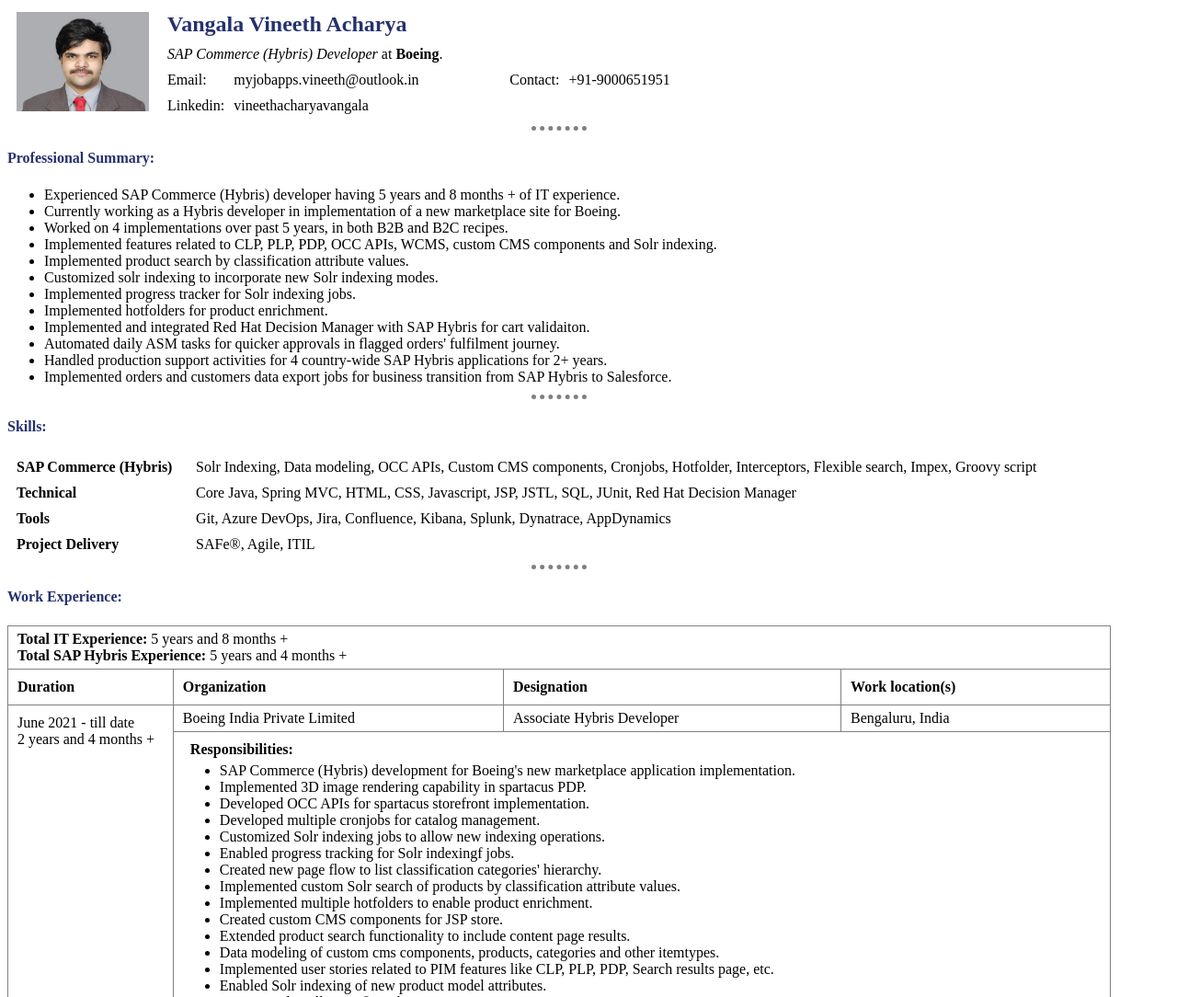
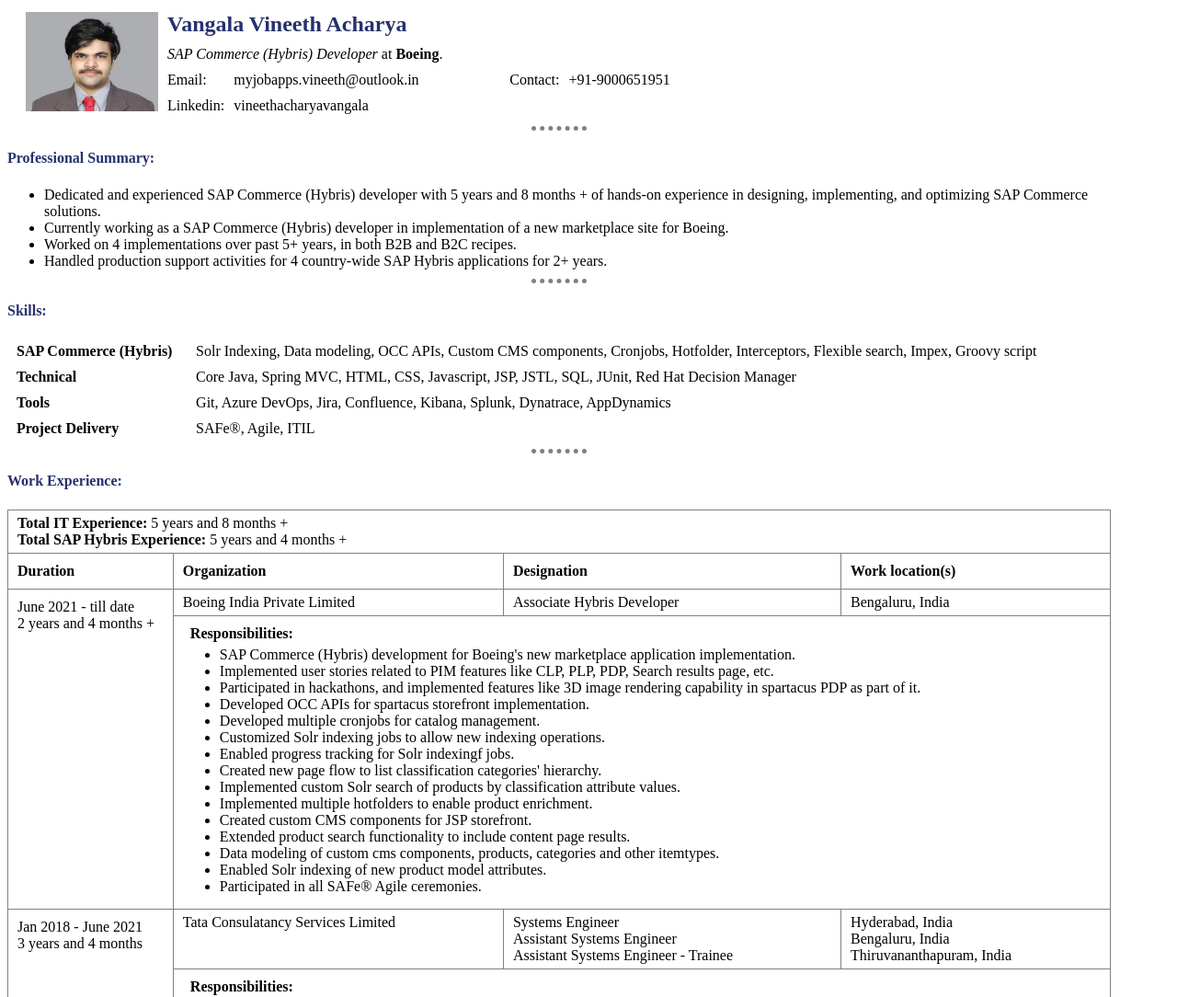
Before and after one commit to VineethVangala/cv, a plain HTML site: page index.html in a window 1280 px wide. Shown: the top 1084 px of the page at 92% size. Drawn offline with Linux system fonts and the light colour scheme.

Commit message:
Latest updates

```diff
--- a/index.html
+++ b/index.html
@@ -46,18 +46,10 @@
   <hr>
   <h4>Professional Summary:</h4>
   <ul>
-    <li>Experienced SAP Commerce (Hybris) developer having <span id="total">5 years and 7 months</span> + of IT experience.</li>
-    <li>Currently working as a Hybris developer in implementation of a new marketplace site for Boeing.</li>
-    <li>Worked on 4 implementations over past 5 years, in both B2B and B2C recipes.</li>
-    <li>Implemented features related to CLP, PLP, PDP, OCC APIs, WCMS, custom CMS components and Solr indexing.</li>
-    <li>Implemented product search by classification attribute values.</li>
-    <li>Customized solr indexing to incorporate new Solr indexing modes.</li>
-    <li>Implemented progress tracker for Solr indexing jobs.</li>
-    <li>Implemented hotfolders for product enrichment.</li>
-    <li>Implemented and integrated Red Hat Decision Manager with SAP Hybris for cart validaiton.</li>
-    <li>Automated daily ASM tasks for quicker approvals in flagged orders' fulfilment journey.</li>
+    <li>Dedicated and experienced SAP Commerce (Hybris) developer with <span id="total">5 years and 7 months</span> + of hands-on experience in designing, implementing, and optimizing SAP Commerce solutions.</li>
+    <li>Currently working as a SAP Commerce (Hybris) developer in implementation of a new marketplace site for Boeing.</li>
+    <li>Worked on 4 implementations over past 5+ years, in both B2B and B2C recipes.</li>
     <li>Handled production support activities for 4 country-wide SAP Hybris applications for 2+ years.</li>
-    <li>Implemented orders and customers data export jobs for business transition from SAP Hybris to Salesforce.</li>
   </ul>
   <hr>
   <h4>Skills:</h4>
@@ -107,7 +99,8 @@
           <p><Strong>&ensp;Responsibilities:</Strong></p>
           <ul>
             <li>SAP Commerce (Hybris) development for Boeing's new marketplace application implementation.</li>
-            <li>Implemented 3D image rendering capability in spartacus PDP.</li>
+            <li>Implemented user stories related to PIM features like CLP, PLP, PDP, Search results page, etc.</li>
+            <li>Participated in hackathons, and implemented features like 3D image rendering capability in spartacus PDP as part of it.</li>
             <li>Developed OCC APIs for spartacus storefront implementation.</li>
             <li>Developed multiple cronjobs for catalog management.</li>
             <li>Customized Solr indexing jobs to allow new indexing operations.</li>
@@ -115,10 +108,9 @@
             <li>Created new page flow to list classification categories' hierarchy.</li>
             <li>Implemented custom Solr search of products by classification attribute values.</li>
             <li>Implemented multiple hotfolders to enable product enrichment.</li>
-            <li>Created custom CMS components for JSP store.</li>
+            <li>Created custom CMS components for JSP storefront.</li>
             <li>Extended product search functionality to include content page results.</li>
             <li>Data modeling of custom cms components, products, categories and other itemtypes.</li>
-            <li>Implemented user stories related to PIM features like CLP, PLP, PDP, Search results page, etc.</li>
             <li>Enabled Solr indexing of new product model attributes.</li>
             <li>Participated in all SAFe® Agile ceremonies.</li>
           </ul>
@@ -192,7 +184,7 @@
     </tbody>
   </table>
   <hr>
-  <h4>Recognitions:</h4>
+  <!-- <h4>Recognitions:</h4>
   <ul>
     <li>
       <div class="appreciation">Service & Commitment Award.<br></div>
@@ -207,7 +199,7 @@
       Description: Appreciation for contribution to support during critical downtimes.<br>
     </li>
   </ul>
-  <hr>
+  <hr> -->
 </body>
 
 </html>
--- a/styles.css
+++ b/styles.css
@@ -88,8 +88,8 @@ th {
 .dp {
     display: block;
     height: auto;
-    margin-left: auto;
-    margin-right: 10px;
+    margin-right: auto;
+    margin-left: 10px;
     max-width: 144px;
 }
 
```
